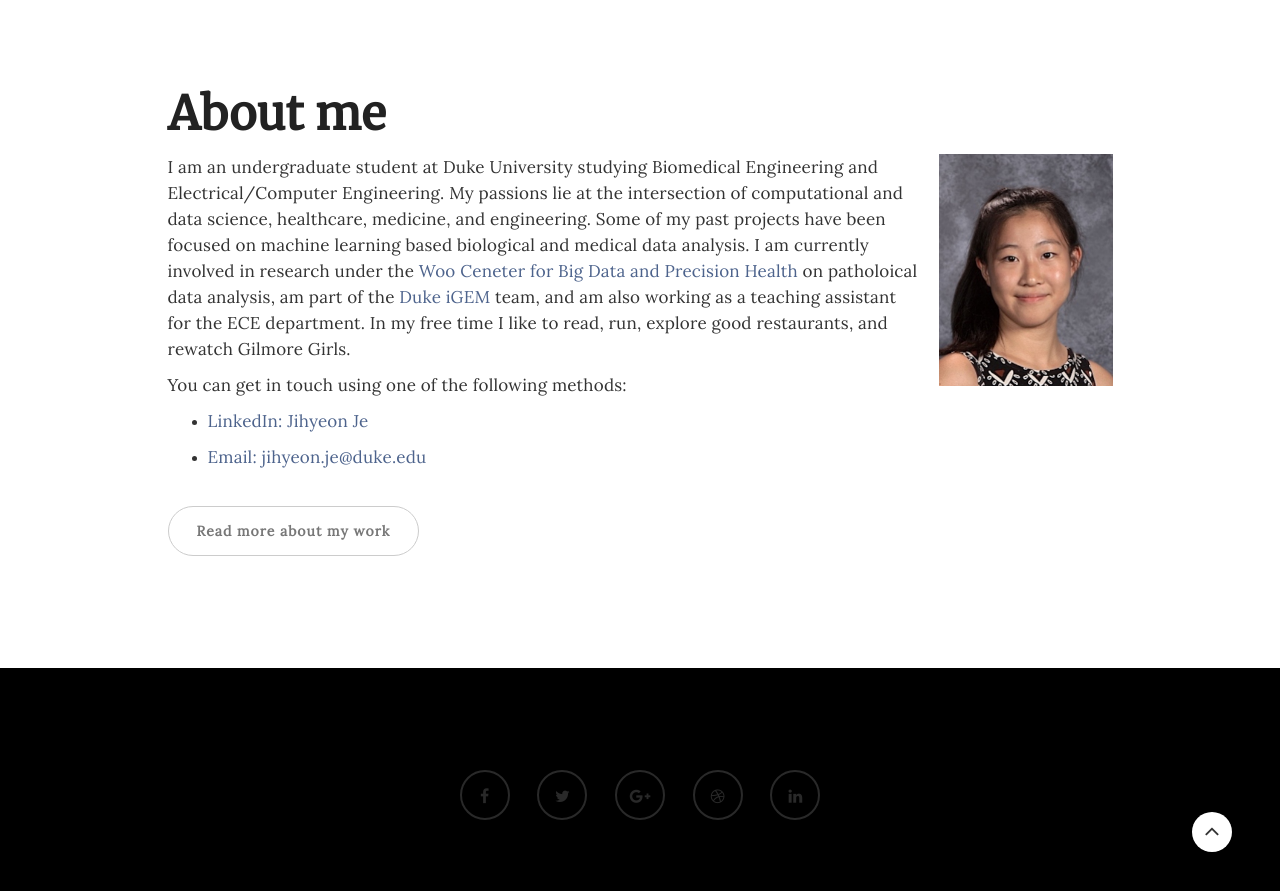
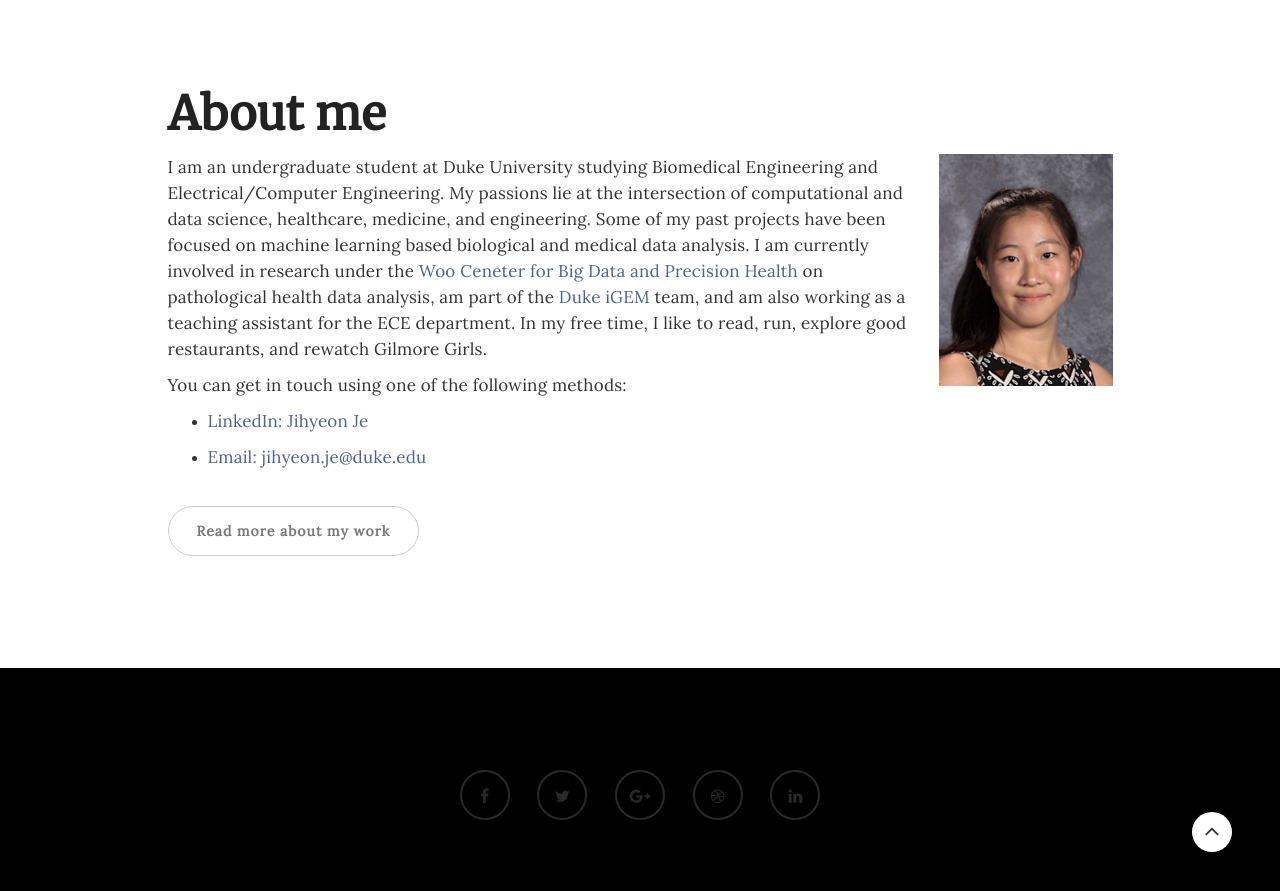
Before and after one commit to rpraka/JihyeonJe.com, a Jekyll site: the page index.html, which Jekyll copies as it is, in a window 1280 px wide and 900 px high, scrolled down 1010 px. Shown: the top 891 px of the window. Built offline with Jekyll 4.4.1, drawn with Linux system fonts in a browser that asks for light colours.

Commit message:
Update index.html

```diff
--- a/index.html
+++ b/index.html
@@ -92,7 +92,7 @@ http://www.tooplate.com/view/2085-neuron
 
                          <div class="blog-post-des">
                               <img src="images/jihyeonjeprofile.jpg" align= "right" style="width: 20%; height: 20%; padding-left: 15px;" />
-                              <p>I am an undergraduate student at Duke University studying Biomedical Engineering and Electrical/Computer Engineering. My passions lie at the intersection of computational and data science, healthcare, medicine, and engineering. Some of my past projects have been focused on machine learning based biological and medical data analysis. I am currently involved in research under the <a href="http://healthdata.pratt.duke.edu//">Woo Ceneter for Big Data and Precision Health</a> on patholoical data analysis, am part of the <a href="https://www.dukeigem.com///">Duke iGEM</a> team, and am also working as a teaching assistant for the ECE department. In my free time I like to read, run, explore good restaurants, and rewatch Gilmore Girls.</p>
+                              <p>I am an undergraduate student at Duke University studying Biomedical Engineering and Electrical/Computer Engineering. My passions lie at the intersection of computational and data science, healthcare, medicine, and engineering. Some of my past projects have been focused on machine learning based biological and medical data analysis. I am currently involved in research under the <a href="http://healthdata.pratt.duke.edu//">Woo Ceneter for Big Data and Precision Health</a> on pathological health data analysis, am part of the <a href="https://www.dukeigem.com///">Duke iGEM</a> team, and am also working as a teaching assistant for the ECE department. In my free time, I like to read, run, explore good restaurants, and rewatch Gilmore Girls.</p>
                               <p> You can get in touch using one of the following methods: </p>
                               <ul>
                                  <li> <p><a href="https://www.linkedin.com/in/jihyeon-je/">LinkedIn: Jihyeon Je</a></p></li>
```
